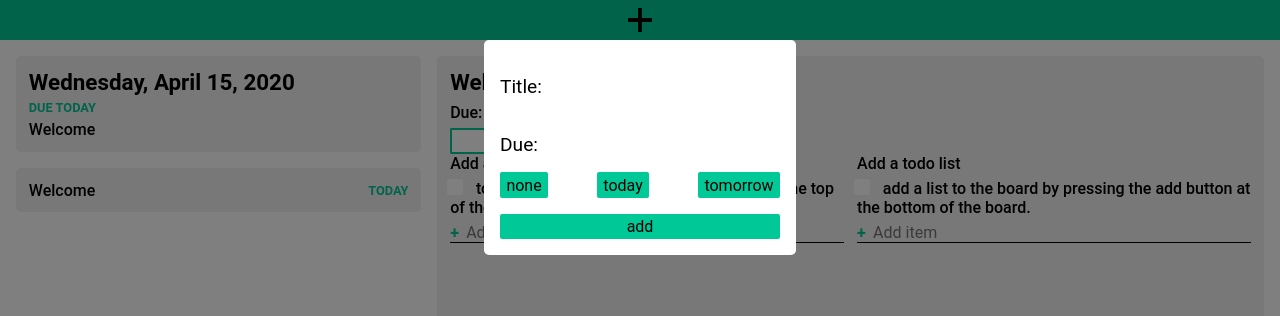
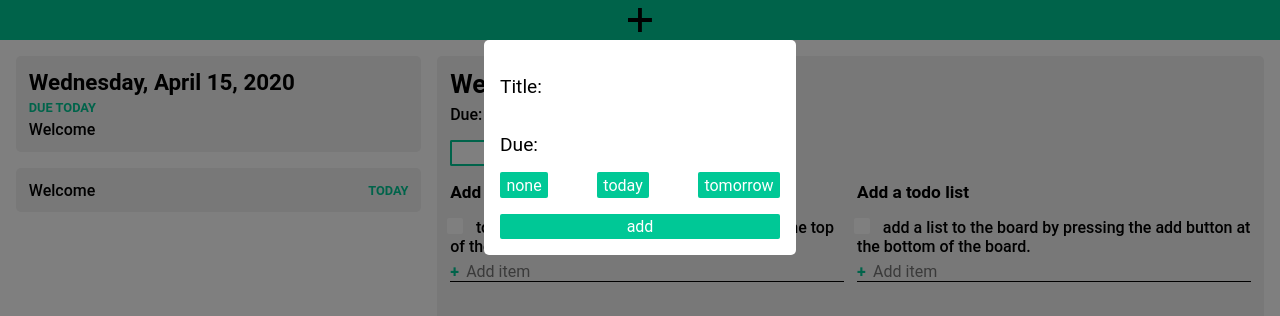
Before and after one commit to ColtonZP/demo.kemplet.com, a React (Create React App) app: page / in a window 1280 px wide. Both pictures are taken after a click on the button 640 px from the left and 12 px from the top of the page. Shown: the top 316 px of the page. Built offline with nearby package versions, Linux system fonts and the light colour scheme.

Commit message:
style updates

```diff
--- a/src/components/Calendar.js
+++ b/src/components/Calendar.js
@@ -12,7 +12,7 @@ function Calendar() {
   }
   return (
     <div className="calendar">
-      <div className="sheet" style={{ maxWidth: "auto" }}>
+      <div className="sheet">
         <span>Mon</span>
         <span>Tue</span>
         <span>Wed</span>
--- a/src/components/CalendarInput.js
+++ b/src/components/CalendarInput.js
@@ -133,13 +133,13 @@ class CalendarInput extends Component {
         </div>
 
         <div className="sheet">
-          <span>Mon</span>
-          <span>Tue</span>
-          <span>Wed</span>
-          <span>Thu</span>
-          <span>Fri</span>
-          <span>Sat</span>
-          <span>Sun</span>
+          <span className="day">Mon</span>
+          <span className="day">Tue</span>
+          <span className="day">Wed</span>
+          <span className="day">Thu</span>
+          <span className="day">Fri</span>
+          <span className="day">Sat</span>
+          <span className="day">Sun</span>
           {days.map((day) => calendarMap(day))}
         </div>
       </div>
--- a/src/components/TodoList.js
+++ b/src/components/TodoList.js
@@ -34,7 +34,7 @@ class TodoList extends Component {
     const { todo } = this.state;
     return (
       <div className="todoList">
-        <span>{list.title}</span>
+        <h2>{list.title}</h2>
         <ul>
           {list.todos.map((todo) => (
             <Todo todo={todo} key={todo.todo} />
--- a/src/styles/calendar.scss
+++ b/src/styles/calendar.scss
@@ -31,6 +31,9 @@
 		display: grid;
 		grid-template-columns: repeat(7, 1fr);
 		text-align: center;
+		& .day {
+			color: var(--main-text-color);
+		}
 		& input {
 			width: 2.5rem;
 			height: 2.5rem;
--- a/src/styles/index.scss
+++ b/src/styles/index.scss
@@ -74,5 +74,5 @@ input[type='submit'] {
 	border-radius: 2px;
 	cursor: pointer;
 	outline: none;
-	color: var(--main-text-color);
+	color: white;
 }
--- a/src/styles/taskDetail.scss
+++ b/src/styles/taskDetail.scss
@@ -2,16 +2,21 @@
 	grid-column: 2 / 4;
 	overflow: scroll;
 	& h1 {
-		margin-bottom: 0.5rem;
+		margin-bottom: .4rem;
+		font-size: 1.6em;
 	}
 	& span {
 		display: block;
+	}
+	& form {
+		// display: block;
 	}
 	& .listText {
 		background: var(--main-color);
 		border: 2px var(--theme-color) solid;
 		border-right: none;
 		border-radius: 2px 0 0 2px;
+		margin: 1rem 0;
 		outline: none;
 		padding: calc(0.2em - 2px) 0;
 		& + input {
--- a/src/styles/tasks.scss
+++ b/src/styles/tasks.scss
@@ -1,7 +1,3 @@
-span {
-	margin-bottom: 0.4em;
-}
-
 .tasks {
 	@include container;
 	display: -webkit-box;
--- a/src/styles/todoList.scss
+++ b/src/styles/todoList.scss
@@ -1,5 +1,9 @@
 .todoList {
 	margin-bottom: 1em;
+	& h2 {
+		font-size: 1.08em;
+		margin-bottom: 1rem;
+	}
 	& form {
 		position: relative;
 		width: 100%;
```
